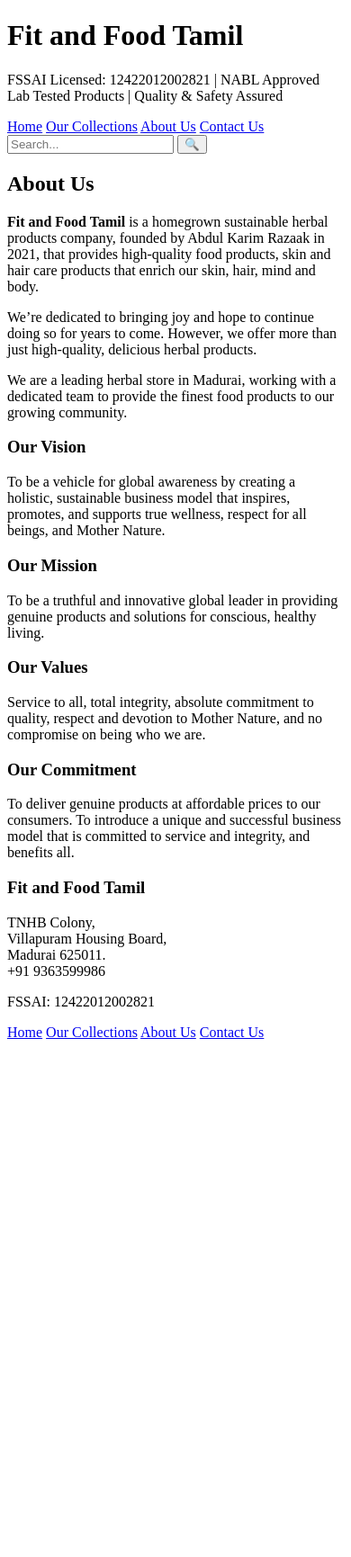
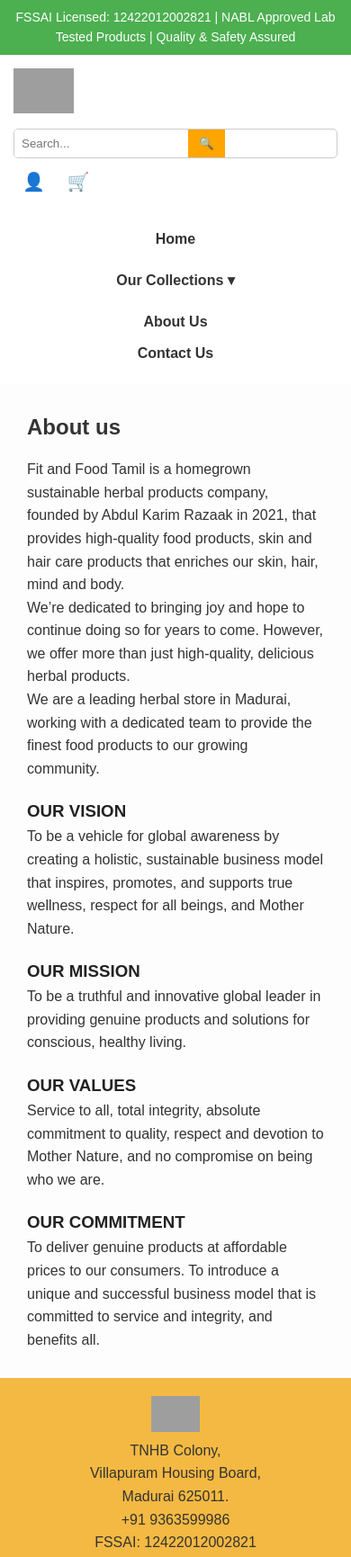
Before and after one commit to KARTHIKEYAN121504/Fit-food, a plain HTML site: page Template/About.html in a window 390 px wide. Shown: the top 1731 px of the page at 90% size. Before the commit the page ends 1165 px from the top, so only its background shows below. Drawn offline with Linux system fonts and the light colour scheme; grey boxes are pictures that could not be loaded.

Commit message:
About us style

```diff
--- a/Static/About.css
+++ b/Static/About.css
@@ -1,101 +1,140 @@
-/* styles.css */
+/* General Reset */
+* {
+  margin: 0;
+  padding: 0;
+  box-sizing: border-box;
+}
 body {
   font-family: Arial, sans-serif;
-    margin: 0;
-    padding: 0;
-    background-color: #f5f5f5;
+  line-height: 1.6;
+  background: #f5f5f5;
   color: #333;
 }
-header {
-    background-color: #4CAF50;
+
+/* Top bar */
+.top-bar {
+  background: #4CAF50;
+  color: white;
+  text-align: center;
+  padding: 8px;
+  font-size: 14px;
+}
+
+/* Header */
+.header {
+  display: flex;
+  justify-content: space-between;
+  align-items: center;
+  padding: 15px;
+  background: white;
+}
+.header img {
+  height: 50px;
+}
+.search-box {
+  display: flex;
+  border: 1px solid #ccc;
+  border-radius: 5px;
+  overflow: hidden;
+}
+.search-box input {
+  padding: 8px;
+  border: none;
+  outline: none;
+}
+.search-box button {
+  background: orange;
+  border: none;
+  padding: 8px 12px;
+  cursor: pointer;
+}
+.icons span {
+  margin: 0 10px;
+  font-size: 20px;
+  cursor: pointer;
+}
+
+/* Navigation */
+.navbar {
+  background: #fff;
+  text-align: center;
   padding: 10px;
-    text-align: center;
-    color: white;
 }
-nav {
-    background-color: white;
-    padding: 10px;
-    text-align: center;
-}
-nav a {
+.navbar a {
   margin: 0 15px;
   text-decoration: none;
   color: #333;
   font-weight: bold;
 }
-.search-container {
-    text-align: center;
-    margin: 15px;
+.dropdown {
+  display: inline-block;
+  position: relative;
 }
-.search-container input {
+.dropdown-content {
+  display: none;
+  position: absolute;
+  top: 30px;
+  background: white;
+  border: 1px solid #ddd;
+  min-width: 150px;
+}
+.dropdown-content a {
+  display: block;
   padding: 8px;
-    width: 60%;
-    max-width: 400px;
+  color: #333;
+  text-decoration: none;
 }
-.search-container button {
-    padding: 8px 12px;
-    cursor: pointer;
+.dropdown:hover .dropdown-content {
+  display: block;
 }
-.container {
-    max-width: 1000px;
-    margin: auto;
-    padding: 20px;
-    background: white;
+
+/* About Section */
+.about {
+  padding: 30px;
+  background: #fdfdfd;
 }
-h2 {
+.about h2 {
+  margin-bottom: 15px;
+}
+.about h3 {
+  margin-top: 20px;
   color: #222;
 }
-footer {
-    background-color: #f4a835;
+
+/* Footer */
+.footer {
+  background: #f4b942;
+  display: flex;
+  justify-content: space-around;
+  flex-wrap: wrap;
   padding: 20px;
-    display: flex;
-    justify-content: space-between;
-    flex-wrap: wrap;
 }
-footer div {
-    margin: 10px;
+.footer-left img {
+  height: 40px;
 }
-footer a {
+.footer a {
   display: block;
+  margin: 5px 0;
+  color: black;
   text-decoration: none;
-    color: black;
-    margin: 5px 0;
-}
-.footer-bottom {
-    text-align: center;
-    margin-top: 20px;
-    font-size: 14px;
-}
-.social-icons img {
-    width: 24px;
-    margin-right: 10px;
-}
-.whatsapp-float {
-    position: fixed;
-    width: 50px;
-    height: 50px;
-    bottom: 20px;
-    right: 20px;
-    background: #25d366;
-    color: white;
-    border-radius: 50%;
-    text-align: center;
-    font-size: 24px;
-    line-height: 50px;
-    box-shadow: 2px 2px 5px rgba(0,0,0,0.3);
-    text-decoration: none;
+  font-weight: bold;
 }
 
 /* Responsive */
-@media (max-width: 768px) {
-    nav a {
+@media(max-width: 768px) {
+  .header {
+    flex-direction: column;
+    align-items: flex-start;
+  }
+  .search-box {
+    margin: 10px 0;
+    width: 100%;
+  }
+  .navbar a {
     display: block;
     margin: 10px 0;
   }
-    .search-container input {
-        width: 80%;
-    }
-    footer {
+  .footer {
     flex-direction: column;
     text-align: center;
   }
--- a/Template/About.html
+++ b/Template/About.html
@@ -3,69 +3,92 @@
 <head>
   <meta charset="UTF-8">
   <meta name="viewport" content="width=device-width, initial-scale=1.0">
-<title>About Us - Fit and Food Tamil</title>
-<link rel="stylesheet" href="styles.css">
-<script src="../Script/About.js" defer></script>
-<link rel="styles" href="../Static/About.css">
+  <title>About us – Fit and Food Tamil</title>
+  <link rel="stylesheet" href="../Static/About.css">
+  <script defer src="script.js"></script>
 </head>
 <body>
-<header>
-<h1>Fit and Food Tamil</h1>
-<p>FSSAI Licensed: 12422012002821 | NABL Approved Lab Tested Products | Quality & Safety Assured</p>
+
+  <!-- Top green bar -->
+  <div class="top-bar">
+    FSSAI Licensed: 12422012002821 | NABL Approved Lab Tested Products | Quality & Safety Assured
+  </div>
+
+  <!-- Header -->
+  <header class="header">
+    <div class="logo">
+      <img src="https://www.fitandfoodtamil.com/cdn/shop/files/fit_food_logo.png" alt="Fit & Food Tamil">
+    </div>
+    <div class="search-box">
+      <input type="text" placeholder="Search...">
+      <button>🔍</button>
+    </div>
+    <div class="icons">
+      <span>👤</span>
+      <span>🛒</span>
+    </div>
   </header>
 
-
-<nav>
+  <!-- Navigation -->
+  <nav class="navbar">
     <a href="#">Home</a>
-<a href="#">Our Collections</a>
+    <div class="dropdown">
+      <a href="#">Our Collections ▾</a>
+      <div class="dropdown-content">
+        <a href="#">Best Sellers</a>
+        <a href="#">Skin Care</a>
+        <a href="#">Hair Care</a>
+      </div>
+    </div>
     <a href="#">About Us</a>
     <a href="#">Contact Us</a>
   </nav>
 
-
-<div class="search-container">
-<input type="text" id="searchBar" placeholder="Search...">
-<button onclick="searchSite()">🔍</button>
-</div>
-
-
-<div class="container">
-<h2>About Us</h2>
-<p><strong>Fit and Food Tamil</strong> is a homegrown sustainable herbal products company, founded by Abdul Karim Razaak in 2021, that provides high-quality food products, skin and hair care products that enrich our skin, hair, mind and body.</p>
+  <!-- About Us Section -->
+  <section class="about">
+    <h2>About us</h2>
+    <p>Fit and Food Tamil is a homegrown sustainable herbal products company, founded by Abdul Karim Razaak in 2021, that provides high-quality food products, skin and hair care products that enriches our skin, hair, mind and body.</p>
     <p>We’re dedicated to bringing joy and hope to continue doing so for years to come. However, we offer more than just high-quality, delicious herbal products.</p>
     <p>We are a leading herbal store in Madurai, working with a dedicated team to provide the finest food products to our growing community.</p>
 
-
-<h3>Our Vision</h3>
+    <h3>OUR VISION</h3>
     <p>To be a vehicle for global awareness by creating a holistic, sustainable business model that inspires, promotes, and supports true wellness, respect for all beings, and Mother Nature.</p>
 
-
-<h3>Our Mission</h3>
+    <h3>OUR MISSION</h3>
     <p>To be a truthful and innovative global leader in providing genuine products and solutions for conscious, healthy living.</p>
 
-
-<h3>Our Values</h3>
+    <h3>OUR VALUES</h3>
     <p>Service to all, total integrity, absolute commitment to quality, respect and devotion to Mother Nature, and no compromise on being who we are.</p>
 
+    <h3>OUR COMMITMENT</h3>
+    <p>To deliver genuine products at affordable prices to our consumers. To introduce a unique and successful business model that is committed to service and integrity, and benefits all.</p>
+  </section>
 
-<h3>Our Commitment</h3>
-<p>To deliver genuine products at affordable prices to our consumers. To introduce a unique and successful business model that is committed to service and integrity, and benefits all.</p>
+  <!-- Footer -->
+  <footer class="footer">
+    <div class="footer-left">
+      <img src="https://www.fitandfoodtamil.com/cdn/shop/files/fit_food_logo.png" alt="Logo">
+      <p>
+        TNHB Colony,<br>
+        Villapuram Housing Board,<br>
+        Madurai 625011.<br>
+        +91 9363599986 <br>
+        FSSAI: 12422012002821
+      </p>
     </div>
-
-
-<footer>
-<div>
-<h3>Fit and Food Tamil</h3>
-<p>TNHB Colony,<br>Villapuram Housing Board,<br>Madurai 625011.<br>
-+91 9363599986</p>
-<p>FSSAI: 12422012002821</p>
-</div>
-
-
-<div>
+    <div class="footer-links">
       <a href="#">Home</a>
       <a href="#">Our Collections</a>
       <a href="#">About Us</a>
       <a href="#">Contact Us</a>
     </div>
+    <div class="footer-links">
+      <a href="#">Privacy Policy</a>
+      <a href="#">Shipping Policy</a>
+      <a href="#">Return & Refund Policy</a>
+      <a href="#">Terms & Conditions</a>
+    </div>
+  </footer>
+
+</body>
 </html>
```
Lines whose indentation alone changed are shown as unchanged.
